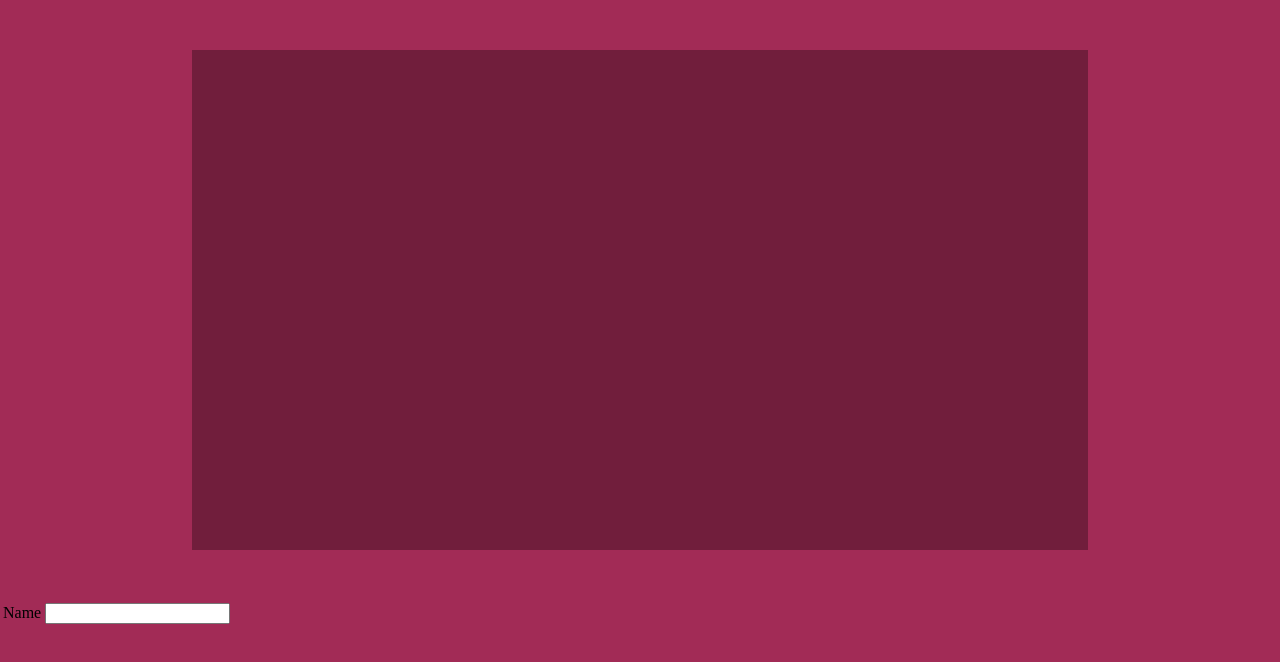
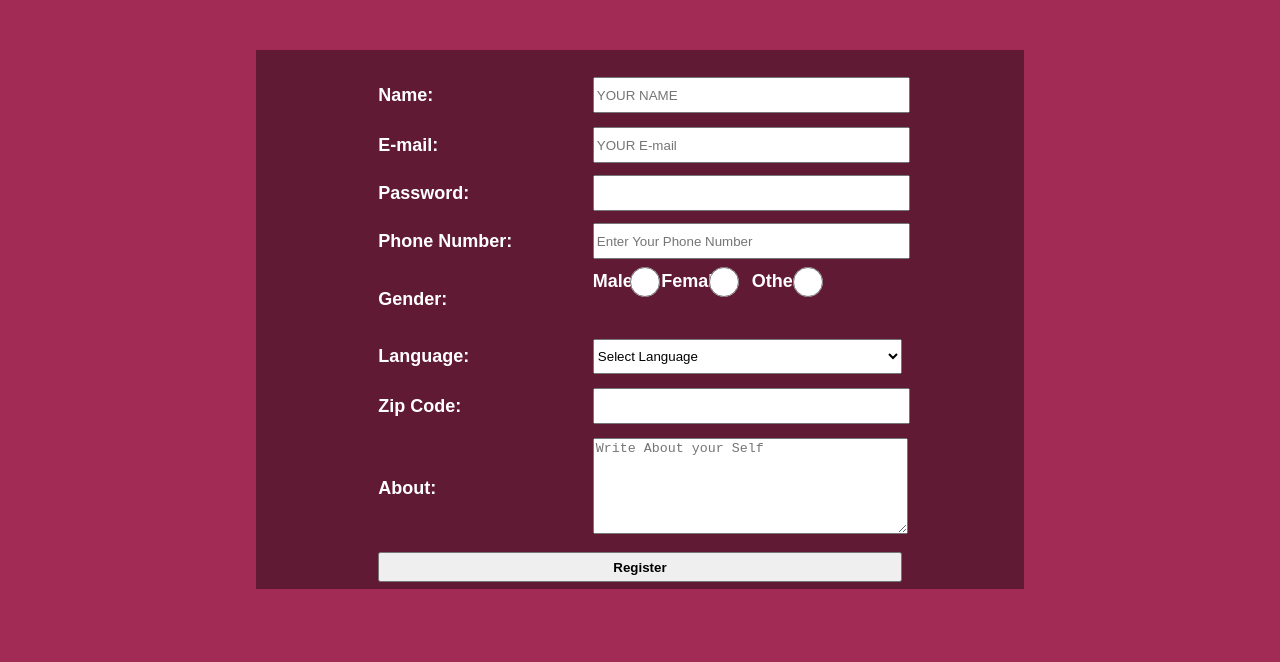
Before and after one commit to vishnujat922/03nov2022-css-form-design, a plain HTML site: page index.html in a window 1280 px wide. Drawn offline with Linux system fonts and the light colour scheme.

Commit message:
new design

```diff
--- a/index.html
+++ b/index.html
@@ -9,29 +9,142 @@
             body{
                 background: #A22B56;
                 margin: 0px;
+                font-family: Arial, Helvetica, sans-serif;
             }
             form[data-myform="xyz"]{
-                width:70%;
-                height:500px;
-                background:rgba(0,0,0,0.3);
+                width:60%;
+                min-height:480px;
+                background:rgba(0,0,0,0.4);
                 margin:50px auto;
+                padding-top: 20px;
             }
-            form[data-myform="xyz"]table>tr
-
+            form[data-myform="xyz"] > table{
+                width: 70%;
+                margin: auto;
+            }
+            form[data-myform="xyz"] > table td{
+                padding: 5px;
+            }
+            form[data-myform="xyz"] > table input{
+                width:100%;
+                height:30px;
+            }
+            form label{
+                color:white;
+                font-weight: bold;
+                display: inline-block;
+                font-size: large;
+            }
+            .mylabel input{
+                position:relative;
+                margin: auto;
+                top:-25px;
+                right:-20px;
+            }
+            .lang{
+                width:100%;
+                height: 35px;
+            }
+            .submit{
+                height: 35px;
+                font-weight: bold;
+            }
         </style>
     </head>
     <body>
-        <form data-myform="xyz"></form>
+        <form data-myform="xyz">
             <table>
                 <thead></thead>
                 <tbody>
                     <tr>
-                    <td>
-                        <label for="fname">Name</label>
-                        <input type="txt"id />
+                        <td style="width:40%">
+                            <label for="fname">Name:</label>
+                        </td>
+                        <td style="width:60%">
+                            <input id="fname" type="text"name="name" placeholder="YOUR NAME"style="width:100%" />
+                        </td>
+                    <tr/>
+                    <tr>
+                        <td style="width:40%">
+                            <label for="email">E-mail:</label>
+                        </td>
+                        <td style="width:60%">
+                            <input id="email" type="email"name="email" placeholder="YOUR E-mail"style="width:100%" />
+                        </td>
+                    </tr>
+                    <tr>
+                        <td style="width:40%">
+                            <label for="pwd">Password:</label>
+                        </td>
+                        <td style="width:60%">
+                            <input id="password" type="password"name="password" style="width:100%" />
+                        </td>
+                    </tr>
+                    <tr>
+                        <td style="width:40%">
+                            <label for="phone number">Phone Number:</label>
+                        </td>
+                        <td style="width:60%">
+                            <input id="phone number" type="phone number"name="phone number" placeholder="Enter Your Phone Number"style="width:100%" />
+                        </td>
+                    </tr>
+                    <tr>
+                        <td style="width:40%">
+                            <label for="pwd">Gender:</label><br>
+                        </td>
+                        <td style="width:60%">
+                           <label class="mylabel">
+                            Male:
+                            <input type="radio"name="gender" value="Male" />
+                           </label>
+                           <label  class="mylabel">
+                            Female:
+                            <input type="radio"name="gender" value="Female" />
+                           </label>
+                           <label  class="mylabel">
+                            Other:
+                            <input type="radio"name="gender" value="Other" />
+                           </label>
+                        </td>
+                    </tr>
+                    <tr>
+                        <td style="width:40%">
+                            <label for="language">Language:</label>
+                        </td>
+                        <td style="width:60%">
+                            <select name="language" class="lang">
+                                <option value="">Select Language</option>
+                                <option value="hindi">Hindi</option>
+                                <option value="english">English</option>
+                                <option value="Russian">Russian</option>
+                            </select>
+                        </td>
+                    <tr/>
+                    <tr>
+                        <td style="width:40%">
+                            <label for="zipcode">Zip Code:</label>
+                        </td>
+                        <td style="width:60%">
+                            <input id="zipcode" type="text"name="name"style="width:100%" />
+                        </td>
+                    <tr/><tr>
+                        <td style="width:40%">
+                            <label for="about">About:</label>
+                        </td>
+                        <td style="width:60%">
+                            <textarea id="about" type="text"name="about" placeholder="Write About your Self"style="width:100%"rows="6"cols="10" /></textarea>
+                        </td>
+                    <tr/>
+                    <tr>
+                        <td colspan="2">
+                            <input class="submit" type="submit" name="submit" value="Register"/>
+                        </td>
+                    </tr>
+
                         </td>
                     </tr>
                 </tbody>
             </table>
+        </form>
     </body>
 </html>
```
Lines whose indentation alone changed are shown as unchanged.
